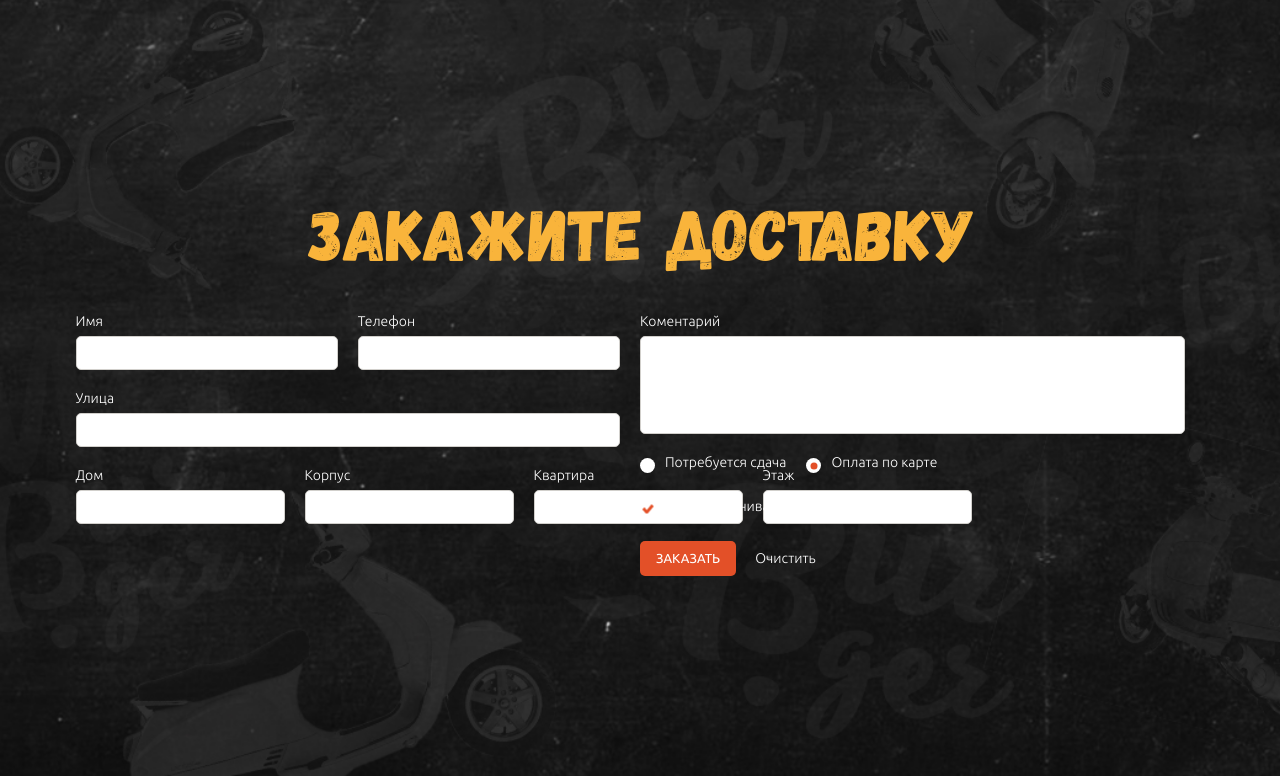
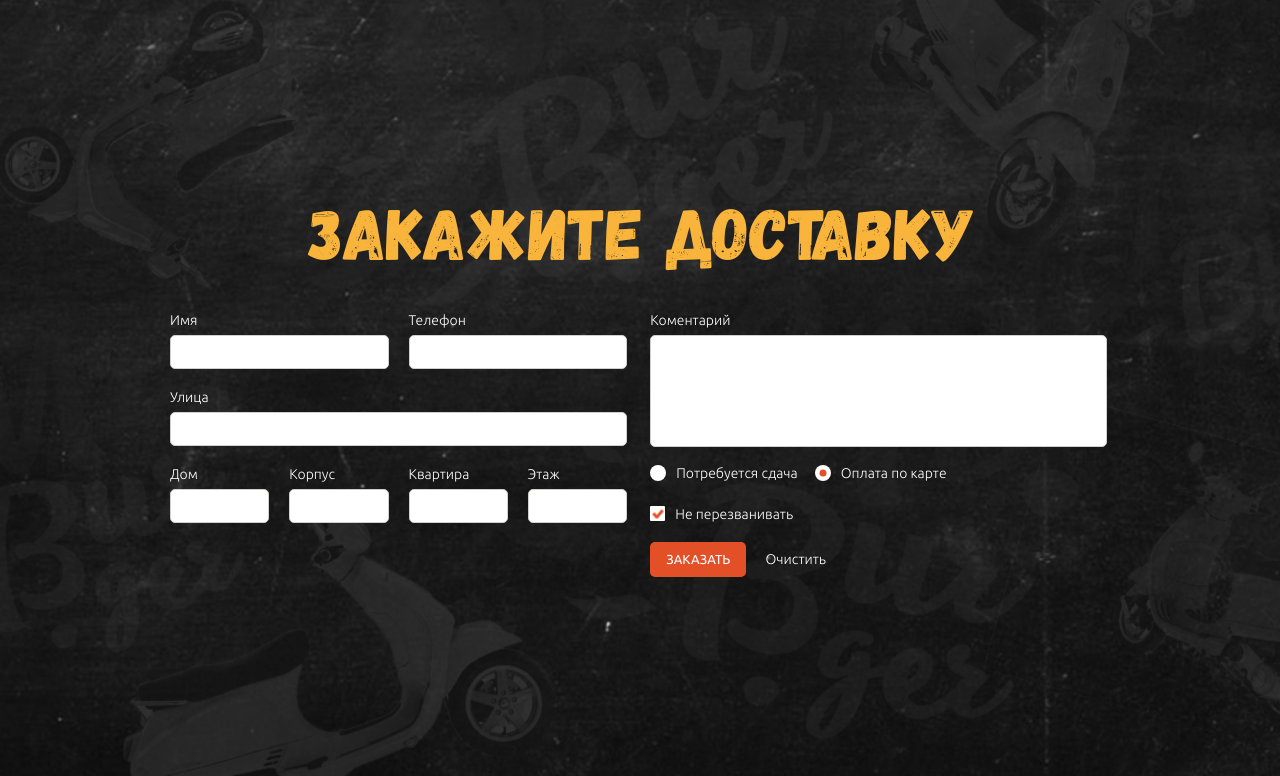
Before and after one commit to andreiluka/burgers, a plain HTML site: page index.html in a window 1280 px wide. Shown: the part 2424-3200 px from the top of the page. Drawn offline with Linux system fonts and the light colour scheme.

Commit message:
edit size forms input

```diff
--- a/css/blocks/form.scss
+++ b/css/blocks/form.scss
@@ -4,15 +4,15 @@
 }
 
 .form__tag {
-   display: flex;
-   font-size: 14px;
-   font-weight: 300;
    margin-top: 14px;
 }
 
 .form__column {
+   display: inline-flex;
+   flex-direction: column;
+   font-weight: 300;
+   width: calc(100% / 2 - 13px);
    margin-right: 20px;
-   width: calc(100% / 2 - 20px);
 
    &:last-child {
       margin-right: 0;
@@ -30,8 +30,6 @@
 
 
 .form__block {
-   display: flex;
-   flex-direction: column;
    flex: 1;
    margin-right: 20px;
 
@@ -44,6 +42,7 @@
    }
 
    &-input {
+      width: 100%;
       font-family: 'Ubuntu', Arial, Helvetica, sans-serif;
       border: 1px solid #d1cfcb;
       border-radius: 5px;
@@ -58,6 +57,8 @@
 }
 
 .form__block-textarea {
+   margin-bottom: -5px;
+   min-height: 112px;
    resize: none;
 }
 
@@ -65,7 +66,7 @@
 .form__radio {
    display: flex;
    align-items: center;
-   margin-right: 20px;
+   margin: 0 17px 5px 0;
 
    &:last-child {
       margin-right: 0;
@@ -82,8 +83,8 @@
 
 .form__radio-custom {
    display: block;
-   width: 15px;
-   height: 15px;
+   width: 16px;
+   height: 16px;
    background: #ffffff;
    border-radius: 50%;
    position: relative;
@@ -123,7 +124,7 @@
    width: 15px;
    height: 15px;
    background: #ffffff;
-   border-radius: 2px;
+   border-radius: 1px;
    position: relative;
    margin-right: 10px;
 
--- a/index.html
+++ b/index.html
@@ -245,19 +245,19 @@
                      <label tabindex="0" class="form__radio">
                         <input type="radio" name="payment" value="cash" class="form__radio-input">
                         <span class="form__radio-custom"></span>
-                        <span class="form__block-name">Потребуется сдача</span>
+                        <span class="form__radio-name">Потребуется сдача</span>
                      </label>
                      <label tabindex="0" class="form__radio">
                         <input type="radio" name="payment" value="card" checked class="form__radio-input">
                         <span class="form__radio-custom"></span>
-                        <span class="form__block-name">Оплата по карте</span>
+                        <span class="form__radio-name">Оплата по карте</span>
                      </label>
                   </div>
                   <div class="form__row">
-                     <label class="form__checkbox">
+                     <label tabindex="0" class="form__checkbox">
                         <input type="checkbox" checked class="form__checkbox-input">
                         <span class="form__checkbox-custom"></span>
-                        <span class="form__block-name">Не перезванивать</span>
+                        <span class="form__checkbox-name">Не перезванивать</span>
                      </label>
                   </div>
                   <div class="form__btn">
```
Also changed, not shown: css/main.css.
